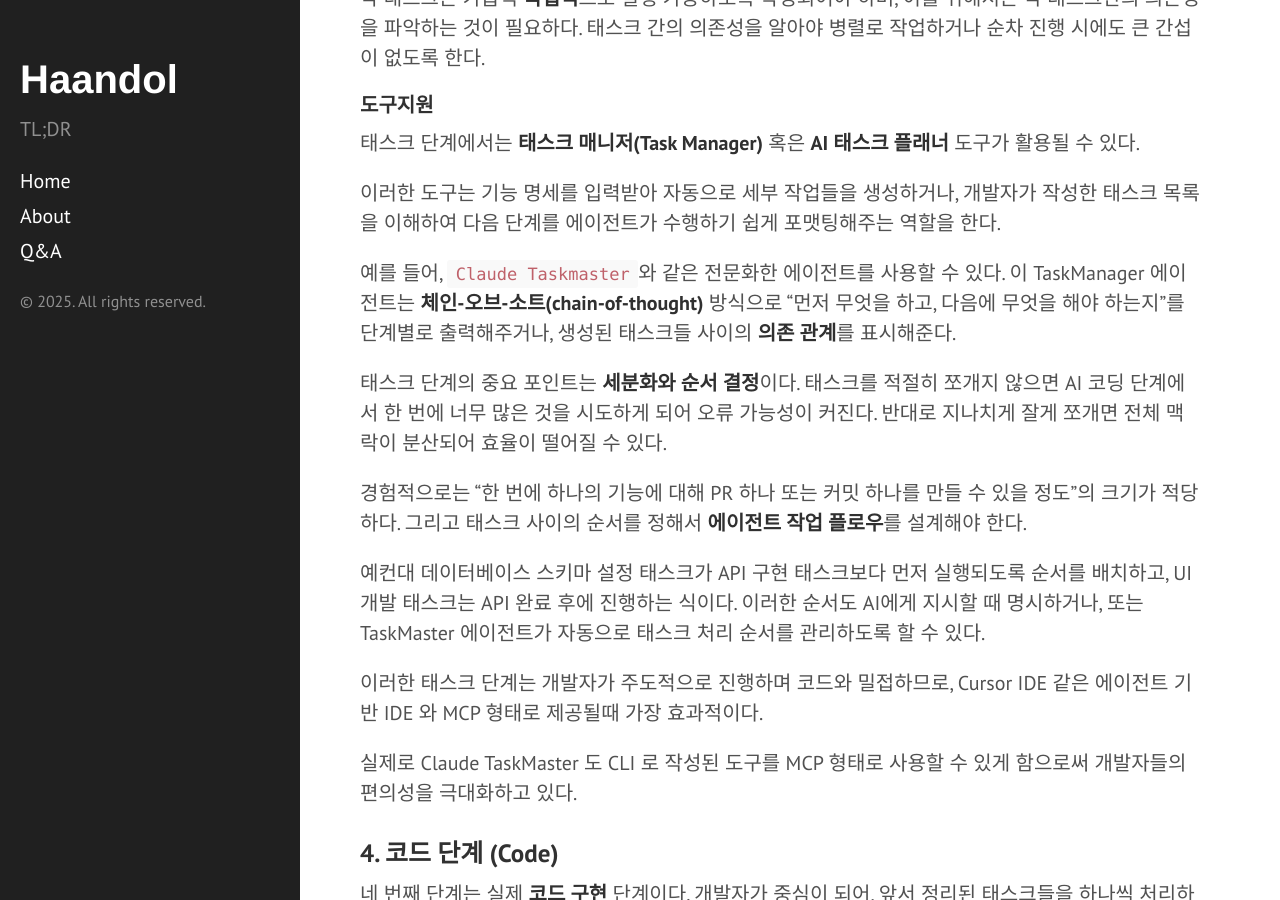
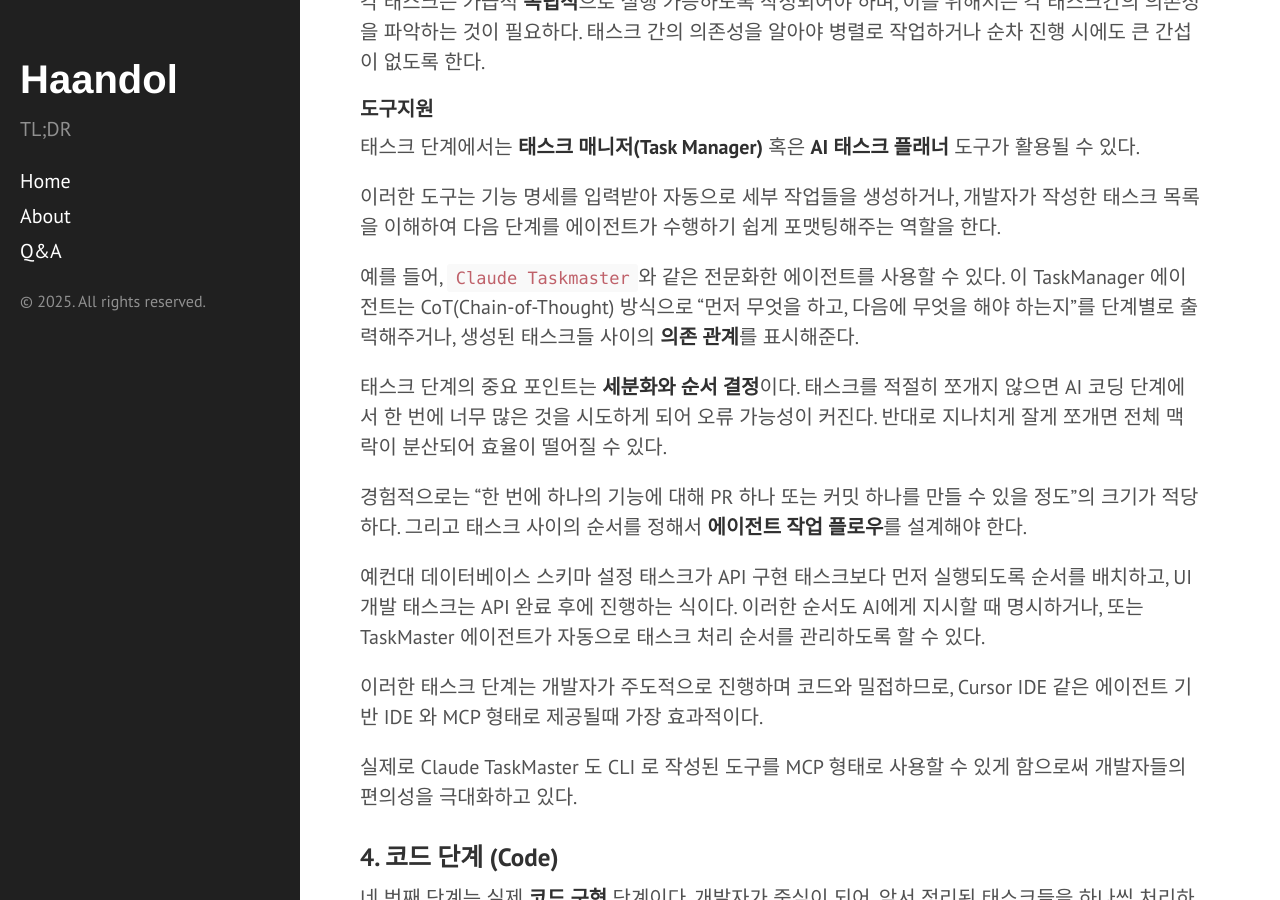
Before and after one commit to haandol/haandol.github.com, a Jekyll site: the page built from _posts/2025-05-11-rftcr-framework-for-agentic-dev.md, in a window 1280 px wide and 900 px high, scrolled down 6732 px. Built offline with Jekyll 4.4.1, drawn with Linux system fonts in a browser that asks for light colours; comment, search, counter and statistics services are not loaded; some of the changed text lies outside the part shown.

Commit message:
update ref

```diff
--- a/_posts/2025-05-11-rftcr-framework-for-agentic-dev.md
+++ b/_posts/2025-05-11-rftcr-framework-for-agentic-dev.md
@@ -90,7 +90,7 @@
 
 #### 도구지원
 
-요구사항 단계에서는 AI 기반의 **PRD 작성 보조 도구**[^1] 가 큰 도움이 된다.
+요구사항 단계에서는 AI 기반의 **PRD 작성 보조 도구** [^1] 가 큰 도움이 된다.
 예를 들어 AI가 자동으로 질문을 던져 기획자가 생각하지 못한 요구사항을 이끌어내고, 정해진 템플릿에 따라 문서를 완성해주는 에이전트 기반 툴을 활용할 수 있다.
 
 일반적으로 PRD 는 **어떤 질문을 해야 하는지 막막함**과 **어디까지 작성해야 충분한지 모호함** 문제를 가지고 있다. 그리고 당연하게도 결과물은 작성자의 역량에 따라 편차가 너무 심하다.
@@ -184,7 +184,7 @@
 이러한 도구는 기능 명세를 입력받아 자동으로 세부 작업들을 생성하거나, 개발자가 작성한 태스크 목록을 이해하여 다음 단계를 에이전트가 수행하기 쉽게 포맷팅해주는 역할을 한다.
 
 예를 들어, `Claude Taskmaster`와 같은 전문화한 에이전트를 사용할 수 있다.
-이 TaskManager 에이전트는 **체인-오브-소트(chain-of-thought)** 방식으로 "먼저 무엇을 하고, 다음에 무엇을 해야 하는지"를 단계별로 출력해주거나, 생성된 태스크들 사이의 **의존 관계**를 표시해준다.
+이 TaskManager 에이전트는 CoT(Chain-of-Thought) 방식으로 "먼저 무엇을 하고, 다음에 무엇을 해야 하는지"를 단계별로 출력해주거나, 생성된 태스크들 사이의 **의존 관계**를 표시해준다.
 
 태스크 단계의 중요 포인트는 **세분화와 순서 결정**이다.
 태스크를 적절히 쪼개지 않으면 AI 코딩 단계에서 한 번에 너무 많은 것을 시도하게 되어 오류 가능성이 커진다.
```
Also changed, not shown: other parts of _posts/2025-05-11-rftcr-framework-for-agentic-dev.md (+5 -0 lines).
